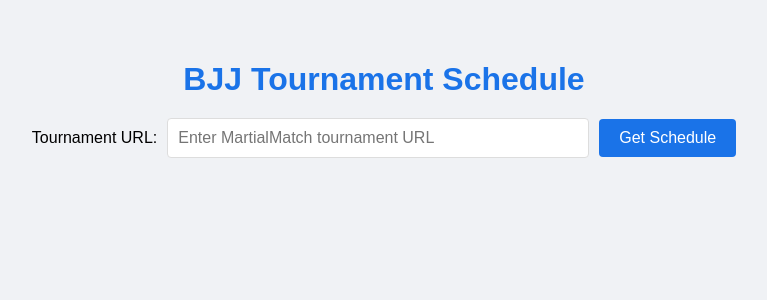
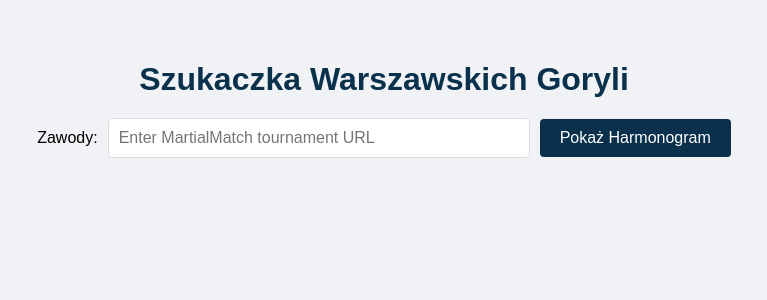
Before and after one commit to gregg127/martialmatch-scraper, a FastAPI app: page / in a window 1280 px wide. Shown: the top 300 px of the page, without its empty margins (256-1023 px from the left). Run offline with FastAPI, Linux system fonts and the light colour scheme.

Commit message:
Update style, js and template

```diff
--- a/static/css/style.css
+++ b/static/css/style.css
@@ -1,8 +1,36 @@
+:root {
+    --color-primary: #0a314c;
+    --color-primary-light: #1470b6;
+    --color-primary-hover: #002042;
+    --color-background: #f0f2f5;
+    --color-white: #ffffff;
+    --color-text: #333333;
+    --color-text-light: #666666;
+    --color-border: #dddddd;
+    --color-background-light: #f8f9fa;
+    --color-error: #dc3545;
+    --color-error-background: #f8d7da;
+    --color-hover: #f5f5f5;
+    --shadow-color: rgba(0, 0, 0, 0.1);
+
+    /* Past event colors (gentle red theme) */
+    --color-past-text: #8b4343;
+    --color-past-background: #ffe5e5;
+    --color-past-background-alt: #ffd6d6;
+    --color-past-hover: #ffcaca;
+
+    /* Future event colors (gentle green theme) */
+    --color-future-text: #2d5a3d;
+    --color-future-background: #e5ffe8;
+    --color-future-background-alt: #d6ffd9;
+    --color-future-hover: #c8ffd0;
+}
+
 body {
     font-family: 'Arial', sans-serif;
     margin: 0;
     padding: 20px;
-    background-color: #f0f2f5;
+    background-color: var(--color-background);
 }
 
 .container {
@@ -11,17 +39,10 @@ body {
     padding: 20px;
 }
 
-h1, h2 {
-    color: #1a73e8;
+h1 {
+    color: var(--color-primary);
     text-align: center;
     margin-bottom: 20px;
-}
-
-p {
-    color: #333;
-    line-height: 1.6;
-    text-align: center;
-    font-size: 18px;
 }
 
 .form-group {
@@ -42,8 +63,8 @@ input[type="text"] {
 
 button {
     padding: 10px 20px;
-    background-color: #1a73e8;
-    color: white;
+    background-color: var(--color-primary);
+    color: var(--color-white);
     border: none;
     border-radius: 4px;
     cursor: pointer;
--- a/static/js/main.js
+++ b/static/js/main.js
@@ -1,11 +1,11 @@
-document.addEventListener('DOMContentLoaded', function() {
+document.addEventListener('DOMContentLoaded', function () {
     const form = document.getElementById('tournamentForm');
     const loading = document.getElementById('loading');
     const results = document.getElementById('results');
     const error = document.getElementById('error');
     const scheduleContainer = document.getElementById('scheduleContainer');
 
-    form.addEventListener('submit', async function(e) {
+    form.addEventListener('submit', async function (e) {
         e.preventDefault();
 
         const url = document.getElementById('tournamentUrl').value;
@@ -39,29 +39,37 @@ document.addEventListener('DOMContentLoaded', function() {
                                 <tr>
                                     <th>Name</th>
                                     <th>Category</th>
-                                    <th>Club</th>
                                     <th>Mat</th>
                                     <th>Time</th>
                                 </tr>
                             </thead>
                             <tbody>
-                                ${scheduleItems.map(item => `
-                                    <tr>
+                                ${scheduleItems.map(item => {
+                        const timeStr = item["Szacowany czas"] || '';
+                        const startTime = timeStr.split(' - ')[0];
+                        const [hours, minutes] = startTime.split(':').map(Number);
+
+                        const now = new Date();
+                        const eventTime = new Date();
+                        eventTime.setHours(hours, minutes, 0);
+
+                        const isPast = now > eventTime;
+
+                        return `
+                                    <tr class="${isPast ? 'past-event' : ''}">
                                         <td>${escapeHtml(item["Imię i nazwisko"] || '-')}</td>
                                         <td>${escapeHtml(item.Kategoria || '-')}</td>
-                                        <td>${escapeHtml(item.Klub || '-')}</td>
                                         <td>${escapeHtml(item.Mata || '-')}</td>
-                                        <td>${escapeHtml(item["Szacowany czas"] || '-')}</td>
+                                        <td>${escapeHtml(timeStr || '-')}</td>
                                     </tr>
-                                `).join('')}
+                                    `;
+                    }).join('')}
                             </tbody>
                         </table>
                     `;
                 }
             }
             scheduleContainer.innerHTML = scheduleHtml;
-
-            // Schedule is now the only section we display
 
             // Show results
             results.style.display = 'block';
--- a/templates/index.html
+++ b/templates/index.html
@@ -1,25 +1,24 @@
 <!DOCTYPE html>
 <html>
 <head>
-    <title>BJJ Tournament Schedule</title>
+    <title>Szukaczka Warszawskich Goryli</title>
     <link rel="stylesheet" href="/static/css/style.css">
 </head>
 <body>
     <div class="container">
-        <h1>BJJ Tournament Schedule</h1>
+        <h1>Szukaczka Warszawskich Goryli</h1>
 
         <form id="tournamentForm">
             <div class="form-group">
-                <label for="tournamentUrl">Tournament URL:</label>
+                <label for="tournamentUrl">Zawody:</label>
                 <input type="text" id="tournamentUrl" name="url" placeholder="Enter MartialMatch tournament URL" required>
-                <button type="submit">Get Schedule</button>
+                <button type="submit">Pokaż Harmonogram</button>
             </div>
         </form>
 
-        <div id="loading" style="display: none;">Loading...</div>
+        <div id="loading" style="display: none;">Pobieram...</div>
 
         <div id="results" style="display: none;">
-            <h2>Tournament Schedule</h2>
             <div id="scheduleContainer" class="schedule-container"></div>
         </div>
 
```
Also changed, not shown: other parts of static/css/style.css (+77 -36 lines).
